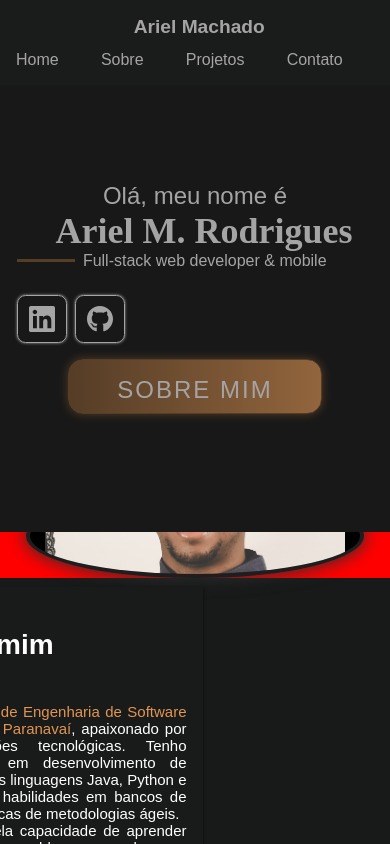
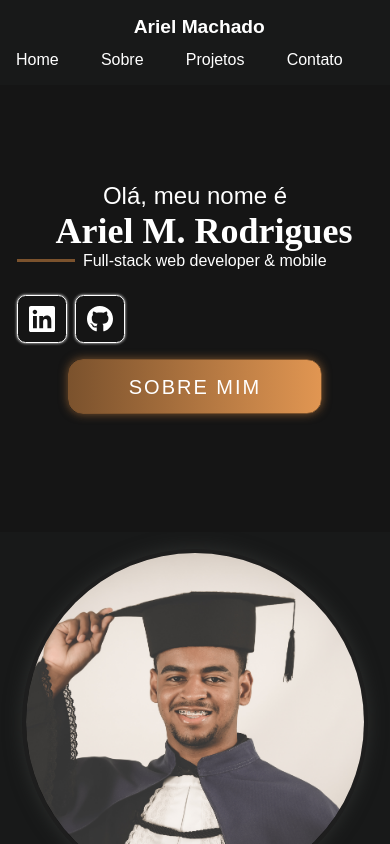
Before and after one commit to ArielMcR/portfolio, a React (Vite) app: page / in a window 390 px wide. Shown: the top 844 px of the page. Built offline with nearby package versions, Linux system fonts and the light colour scheme; a web font is replaced by a local one.

Commit message:
Correção para o mobile

```diff
--- a/src/App.css
+++ b/src/App.css
@@ -818,7 +818,7 @@ a:hover {
   }
 
   .container-second-section {
-    height: 65vh;
+    height: auto;
   }
 
   .second-side {
@@ -881,7 +881,7 @@ a:hover {
   }
 }
 
-@media (max-width: 468px) {
+@media (max-width: 420px) {
   .menu-left-side {
     margin-top: 1.5vh;
     width: 100%;
@@ -891,18 +891,28 @@ a:hover {
     height: 63vh;
   }
 
+  .button-about p {
+    font-size: 20px;
+  }
+
   .second-section {
     height: auto;
   }
 
   .second-side {
-    background-color: red;
     margin-top: 1vh;
+    height: 43vh;
   }
 
   .image-wrapper {
-    width: 40vh;
-    height: 10vh;
+    width: 41vh;
+    height: 41vh;
+    object-fit: cover;
+  }
+
+  .form-image {
+    width: 100%;
+    height: 100%;
   }
 
   .second-union h3 {
--- a/src/App.jsx
+++ b/src/App.jsx
@@ -80,15 +80,15 @@ function App() {
       duration: 3,
       ease: 'power2.out',
     })
-    gsap.to(first_section_ref.current, {
-      opacity: 0,
-      scrollTrigger: {
-        trigger: first_section_ref.current,
-        start: 'center center',
-        end: 'bottom top',
-        scrub: true,
-      },
-    });
+    // gsap.to(first_section_ref.current, {
+    //   opacity: 0,
+    //   scrollTrigger: {
+    //     trigger: first_section_ref.current,
+    //     start: 'center center',
+    //     end: 'bottom top',
+    //     scrub: true,
+    //   },
+    // });
     gsap.to(about.current, {
       scrollTrigger: {
         trigger: about.current,
```
